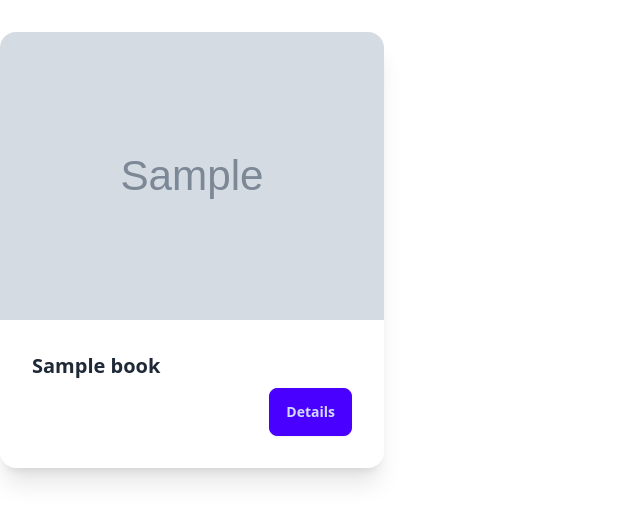
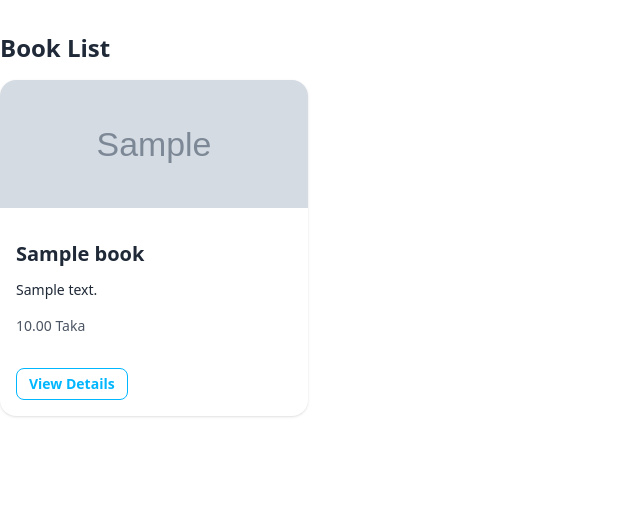
Before and after one commit to samiulalimsaad/phitron-library-management, a Django app: page /books/ in a window 1280 px wide. Shown: the part 60-582 px from the top of the page, without its empty margins (0-640 px from the left). Run offline with Django 5.2, Linux system fonts and the light colour scheme; tables that the repository leaves empty hold one stand-in row (values such as "Sample post"); grey boxes marked "Sample" are stand-in pictures; some libraries are stand-ins or nearby versions.

Commit message:
view updated

```diff
--- a/book/templates/book_list.html
+++ b/book/templates/book_list.html
@@ -1,26 +1,32 @@
 {% extends 'base.html' %} {% block content %}
-<section class="container mx-auto">
-    <ul class="grid grid-cols-1 sm:grid-cols-3 items-center justify-center">
+<div class="container mx-auto">
+    <h1 class="text-2xl font-bold mb-4">Book List</h1>
+    <div
+        class="grid grid-cols-1 sm:grid-cols-2 md:grid-cols-3 lg:grid-cols-4 gap-4"
+    >
         {% for book in books %}
-        <li class="h-full">
-            <div class="card w-96 bg-base-100 shadow-xl">
+        <div class="bg-white card card-compact shadow">
             <figure>
-                    <img src="{{book.image.url}}" alt="{{ book.title }}" />
+                <img
+                    src="{{ book.image.url }}"
+                    alt="{{ book.title }}"
+                    class="w-full h-32 object-cover mb-4"
+                />
             </figure>
             <div class="card-body">
-                    <h2 class="card-title truncate">{{ book.title }}</h2>
-
-                    <div class="card-actions justify-end">
+                <h2 class="card-title">{{ book.title }}</h2>
+                <p class="mb-2">{{ book.description }}</p>
+                <p class="text-gray-600">{{ book.borrowing_price }} Taka</p>
+            </div>
+            <div class="card-actions p-4">
                 <a
-                            href="{% url 'book_detail' pk=book.pk %}"
-                            class="btn btn-primary"
-                            >Details</a
+                    href="{% url 'book_detail' book.pk %}"
+                    class="btn btn-info btn-outline btn-sm"
+                    >View Details</a
                 >
             </div>
         </div>
+        {% endfor %}
     </div>
-        </li>
-        {% endfor %}
-    </ul>
-</section>
+</div>
 {% endblock %}
```
Also changed, not shown: book/templates/book_detail.html (+20 -9 lines). Lines whose indentation alone changed are shown as unchanged.
